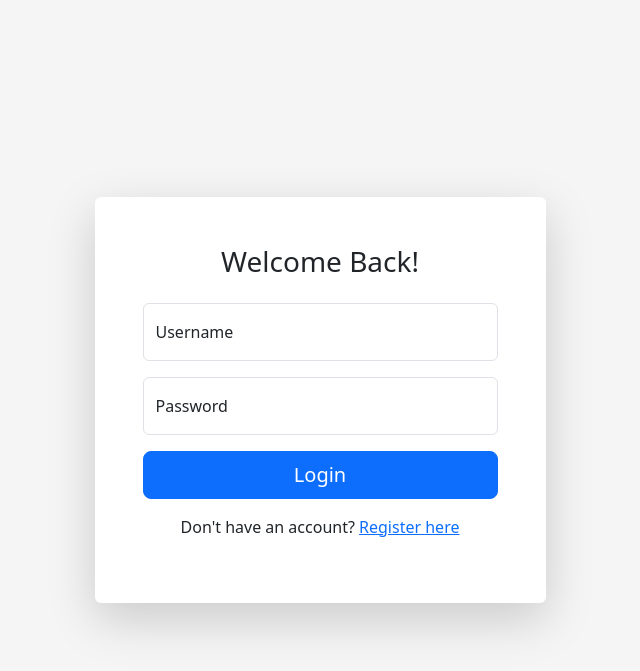
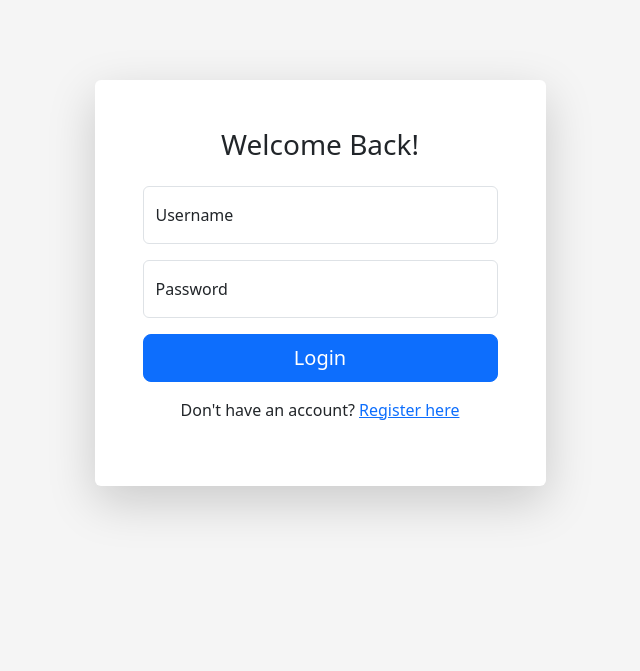
Before and after one commit to nahid270/Link-Shotnear-, a Flask app: page /login-page in a window 1280 px wide. Shown: the top 671 px of the page, without its empty margins (320-960 px from the left). Run offline with Flask 3, Linux system fonts and the light colour scheme.

Commit message:
Update login.html

```diff
--- a/templates/login.html
+++ b/templates/login.html
@@ -2,10 +2,10 @@
 <html lang="en">
 <head>
     <meta charset="UTF-8"><title>Login</title><link href="https://cdn.jsdelivr.net/npm/bootstrap@5.3.2/dist/css/bootstrap.min.css" rel="stylesheet">
-    <style>body{display:flex;align-items:center;height:100vh;background-color:#f5f5f5;}</style>
+    <style>body{background-color:#f5f5f5;}</style>
 </head>
 <body>
-    <div class="container">
+    <div class="container" style="margin-top: 80px;">
         <div class="row justify-content-center"><div class="col-md-5">
             <div class="card shadow-lg border-0 rounded-lg"><div class="card-body p-5">
                 <h3 class="card-title text-center mb-4">Welcome Back!</h3>
@@ -38,8 +38,10 @@
             });
             const data = await response.json();
             if (response.ok) {
+                // --- এই অংশে পরিবর্তন করা হয়েছে ---
                 localStorage.setItem('jwt_token', data.token);
                 localStorage.setItem('username', data.username);
+                localStorage.setItem('is_admin', data.is_admin); // অ্যাডমিন স্ট্যাটাস সেভ করা হচ্ছে
                 window.location.href = '/dashboard';
             } else {
                 errorMessage.textContent = data.error || 'Login failed!';
```
